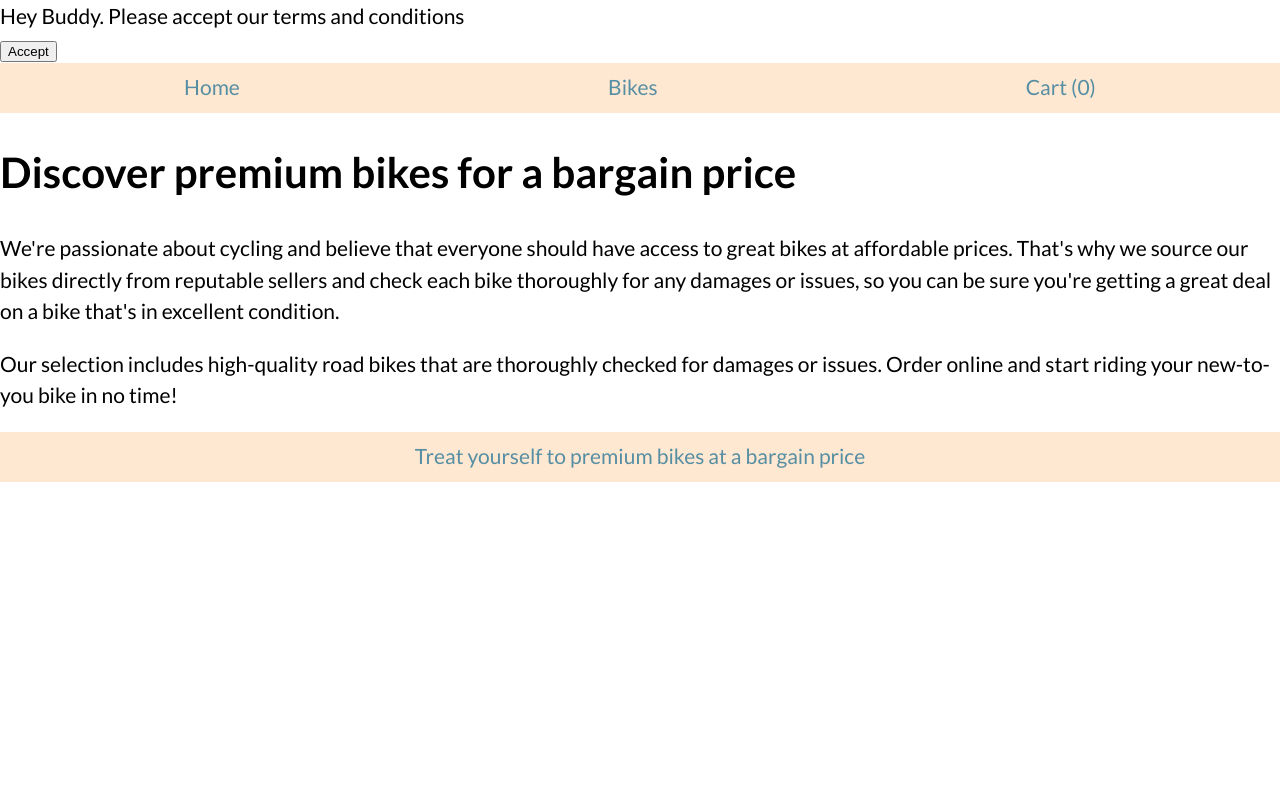
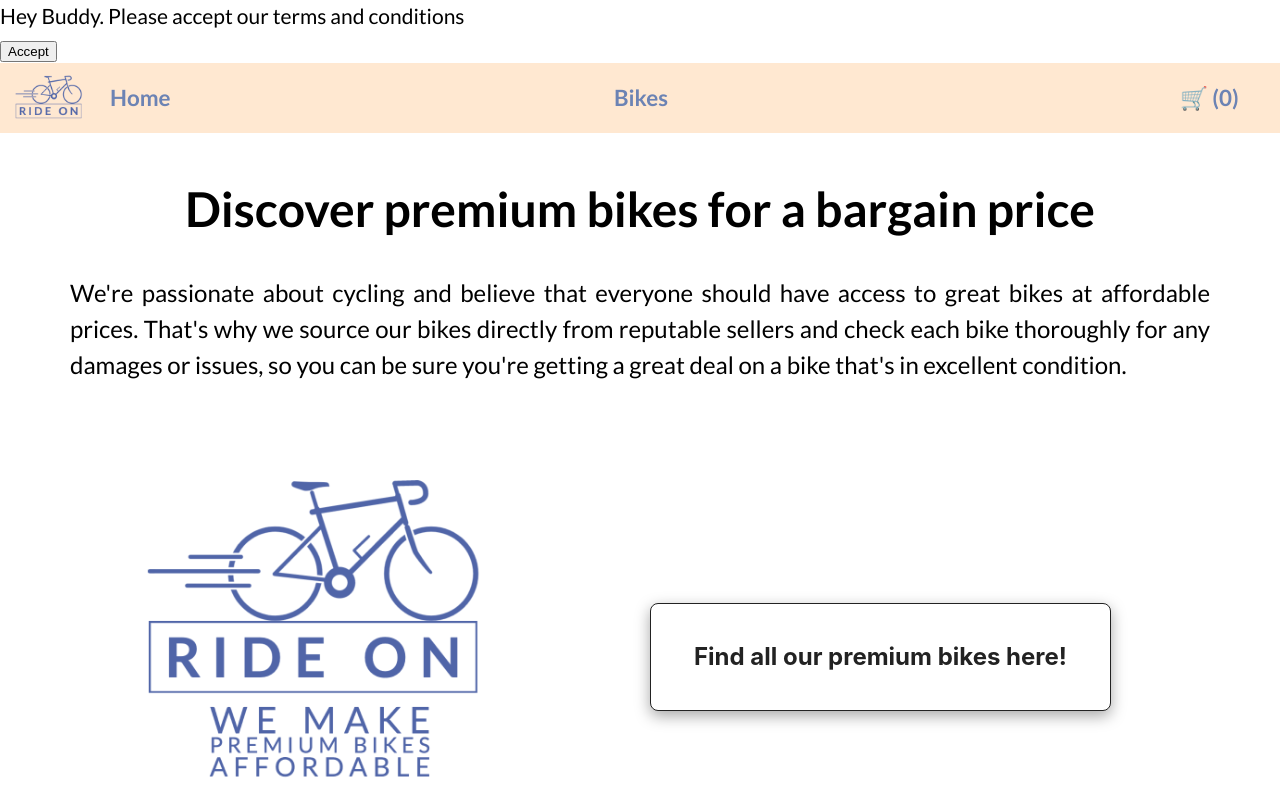
Before and after one commit to danielkoller/next-js-e-commerce-store, a Next.js app: page / in a window 1280 px wide. Shown: the top 800 px of the page. Built offline with nearby package versions, Linux system fonts and the light colour scheme; no server answers.

Commit message:
Add some more basic styling

```diff
--- a/app/bikes/[bikeId]/page.module.scss
+++ b/app/bikes/[bikeId]/page.module.scss
@@ -58,7 +58,7 @@
     color: rgba(0, 0, 0, 0.85);
     cursor: pointer;
     display: inline-flex;
-    font-size: 16px;
+    font-size: 14px;
     font-weight: 600;
     justify-content: center;
     line-height: 1.25;
--- a/app/layout.module.scss
+++ b/app/layout.module.scss
@@ -1,27 +1,136 @@
+.container {
+  max-width: 1200px;
+  display: grid;
+  margin: 0 auto;
+  padding: 30px;
+  text-align: center;
+
+  img {
+    display: block;
+    margin-right: 50px;
+    max-width: 100%;
+    height: auto;
+  }
+
+  h1 {
+    font-size: 48px;
+    margin-top: 10px;
+    margin-bottom: 20px;
+  }
+
+  a {
+    text-decoration: none;
+    color: black;
+  }
+
+  p {
+    font-size: 24px;
+    line-height: 1.5;
+    margin-top: 10px;
+    text-align: justify;
+  }
+}
+
 .header {
   nav {
     overflow: hidden;
     background-color: #ffe8d1;
-    height: 50px;
+    height: 70px;
     display: flex;
-    justify-content: space-around;
+    align-items: center;
+  }
+
+  img:first-of-type {
+    margin-top: 25px;
+  }
+
+  a:first-of-type {
+    margin-right: auto;
+    padding: 0 10px;
+    width: 100px; /* Added fixed width for the first link */
+  }
+
+  a:last-of-type {
+    margin-left: 40%; /* Adjusted to move the last link a bit more to the left */
+    width: 80px; /* Added fixed width for the last link */
   }
 
   a {
     text-decoration: none;
-    padding-top: 8px;
-    color: #568ea3;
+    color: #6c83b4;
+    display: flex;
+    align-items: center;
+    font-weight: 600;
+    font-size: 1.4rem;
+  }
+
+  .cart {
+    margin-right: 20px !important;
   }
 }
 
 .footer {
   overflow: hidden;
   background-color: #ffe8d1;
-  min-height: 50px;
-
+  min-height: 70px;
   text-align: center;
-  padding-top: 8px;
+  padding-top: 18px;
+  justify-content: center;
   color: #568ea3;
+  font-weight: 600;
+  font-size: 1.4rem;
   bottom: 0;
   width: 100%;
 }
+
+.imgButton {
+  display: flex;
+  gap: 30px;
+  justify-content: left;
+  align-items: center;
+}
+
+.findButton {
+  background-color: #ffffff;
+  border: 1px solid #222222;
+  border-radius: 8px;
+  box-sizing: border-box;
+  color: #222222;
+  cursor: pointer;
+  display: inline-block;
+  font-family: Circular, -apple-system, BlinkMacSystemFont, Roboto,
+    'Helvetica Neue', sans-serif;
+  font-size: 16px;
+  font-weight: 600;
+  line-height: 20px;
+  margin: 0;
+  outline: none;
+  padding: 23px 43px;
+  position: relative;
+  text-align: center;
+  text-decoration: none;
+  touch-action: manipulation;
+  transition: box-shadow 0.2s, -ms-transform 0.1s, -webkit-transform 0.1s,
+    transform 0.1s;
+  user-select: none;
+  box-shadow: rgba(0, 0, 0, 0.35) 0px 5px 15px;
+  width: auto;
+
+  &:focus-visible {
+    box-shadow: #222222 0 0 0 2px, rgba(255, 255, 255, 0.8) 0 0 0 4px;
+    transition: box-shadow 0.2s;
+  }
+
+  &:active {
+    background-color: #f7f7f7;
+    border-color: #000000;
+    transform: scale(0.96);
+  }
+
+  &:disabled {
+    border-color: #dddddd;
+    color: #dddddd;
+    cursor: not-allowed;
+    opacity: 1;
+  }
+}
--- a/app/layout.tsx
+++ b/app/layout.tsx
@@ -1,11 +1,12 @@
 import './global.scss';
+import Image from 'next/image';
 import Link from 'next/link';
 import CartCount from './CartCount';
 import CookieBanner from './CookieBanner';
 import styles from './layout.module.scss';
 
 type RootLayoutProps = {
-  children: React.ReactNode,
+  children: React.ReactNode;
 };
 
 export default function RootLayout({ children }: RootLayoutProps): JSX.Element {
@@ -20,12 +21,18 @@ export default function RootLayout({ children }: RootLayoutProps): JSX.Element {
         <CookieBanner />
         <header className={styles.header}>
           <nav>
+            <Image
+              src="/images/Logo without Subtext.png"
+              width="100"
+              height="100"
+              alt="Bike Shop Logo"
+            />
             <Link href="/">Home</Link>
             <Link data-test-id="products-link" href="/bikes">
               Bikes
             </Link>
-            <Link data-test-id="cart-link" href="/cart">
-              Cart (<CartCount />)
+            <Link className={styles.cart} data-test-id="cart-link" href="/cart">
+              🛒 (<CartCount />)
             </Link>
           </nav>
         </header>
--- a/app/page.js
+++ b/app/page.js
@@ -1,6 +1,10 @@
+import Image from 'next/image';
+import Link from 'next/link';
+import styles from './layout.module.scss';
+
 export default function HomePage() {
   return (
-    <main>
+    <main className={styles.container}>
       <h1>Discover premium bikes for a bargain price</h1>
       <p>
         We're passionate about cycling and believe that everyone should have
@@ -9,6 +13,14 @@ export default function HomePage() {
         any damages or issues, so you can be sure you're getting a great deal on
         a bike that's in excellent condition.
       </p>
+      <div className={styles.imgButton}>
+        <Image src="/images/Logo.png" width="500" height="500" />
+        <Link href="/bikes">
+          <button className={styles.findButton}>
+            <h2>Find all our premium bikes here!</h2>
+          </button>
+        </Link>
+      </div>
       <p>
         Our selection includes high-quality road bikes that are thoroughly
         checked for damages or issues. Order online and start riding your
```
Also changed, not shown: app/cart/page.js (+12 -11 lines), app/cart/page.module.scss (+25 -11 lines), app/checkout/page.js (+10 -10 lines), app/checkout/page.module.scss (+30 -0 lines), app/thankyou/page.js (+55 -3 lines), app/thankyou/page.module.scss (added, +81 -0 lines), public/images/Logo without Subtext.png (added), public/images/Logo.png (added).
